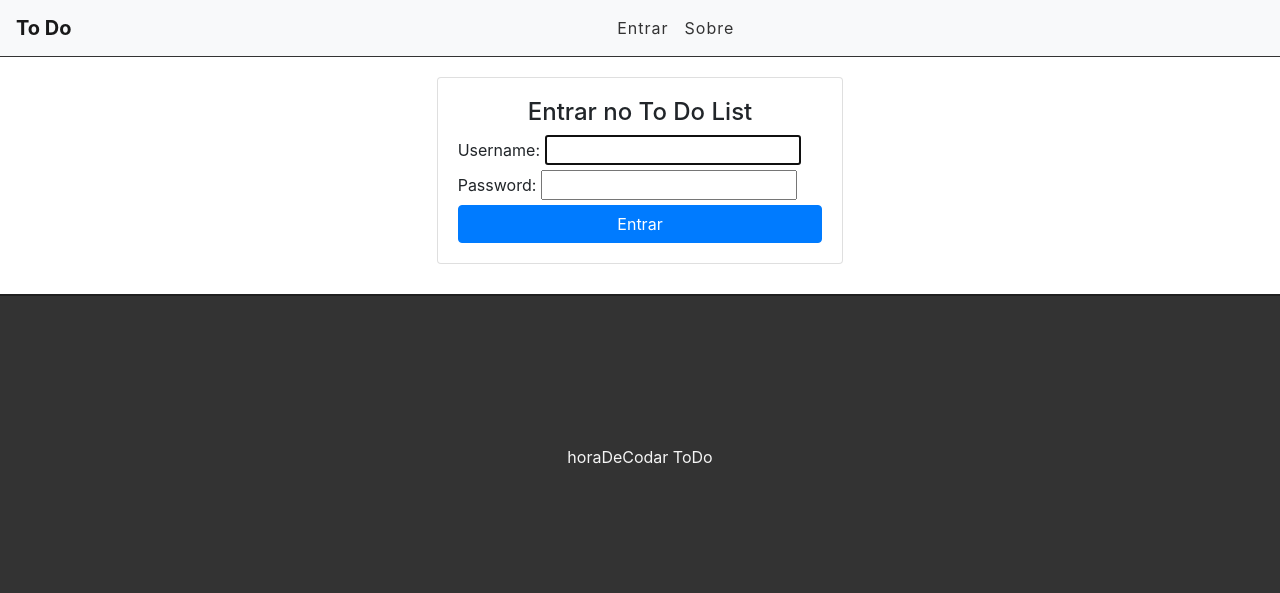
After one commit to bartoalheiros/django, a Django app: page /accounts/login/ in a window 1280 px wide. The commit adds this page. Shown: the top 593 px of the page. Run offline with Django 5.2, Linux system fonts and the light colour scheme; some libraries are stand-ins or nearby versions.

Commit message:
login e logout iniciado

```diff
--- a/todo/tasks/static/css/styles.css
+++ b/todo/tasks/static/css/styles.css
@@ -140,3 +140,9 @@ ul.messages li {
     margin-left: 5px;
     margin-right: 5px;
 }
+
+/* login */
+
+.auth-card {
+    margin-bottom: 30px;
+}
--- a/todo/tasks/templates/base.html
+++ b/todo/tasks/templates/base.html
@@ -18,18 +18,28 @@
 
         <div class="collapse navbar-collapse" id="navbarSupportedContent">
           <ul class="navbar-nav mr-auto">
-            <li class="nav-item active">
-              <a class="nav-link" href="#">Tarefas </a>
+            {% if user.is_authenticated %}
+            <li class="nav-item">
+              <a class="nav-link" href="/">Tarefas </a>
             </li>
             <li class="nav-item">
               <a class="nav-link" href="#">Usuários</a>
             </li>
+            {% else %}
             <li class="nav-item">
-              <a class="nav-link" href="#">Sobre nós</a>
+              <a class="nav-link" href="/accounts/login">Entrar</a>
             </li>
+            <li class="nav-item">
+              <a class="nav-link" href="#">Sobre</a>
+            </li>
+            {% endif %}
+
+            {% if user.is_authenticated %}
+            <li class="nav-item">
+              <a class="nav-link" href="/accounts/login">Sair</a>
+            </li>
+            {% endif %}
         </div>
-      </nav>
-
       </nav>
 
       {% block content %}{% endblock %}
--- /dev/null
+++ b/todo/templates/registration/login.html
@@ -0,0 +1,25 @@
+{% extends 'base.html' %}
+{% load bootstrap %}
+
+{% block title %}Entrar no To Do List{% endblock %}
+
+{% block content %}
+<div class="row">
+    <div class="col-md-4 offset-md-4">
+        <div class="card auth-card">
+            <div class="card-body">
+                <h4 class="card-tile text-center">Entrar no To Do List</h4>
+
+                <form method="post">
+                    {% csrf_token %}
+                    <input type="hidden" name="next" value="{{ next }}">
+
+                    {{ form|bootstrap }}
+                    <button type="submit" class="btn btn-primary btn-block">Entrar</button>
+
+                </form>
+            </div>
+        </div>
+    </div>
+</div>
+{% endblock %}
--- a/todo/todo/urls.py
+++ b/todo/todo/urls.py
@@ -19,5 +19,6 @@ from django.urls import path, include
 
 urlpatterns = [
     path('admin/', admin.site.urls),
-    path('', include('tasks.urls'))
+    path('', include('tasks.urls')),
+    path('accounts/', include('django.contrib.auth.urls')),
 ]
```
Also changed, not shown: todo/todo/settings.py (+8 -1 lines), todo/db.sqlite3.
